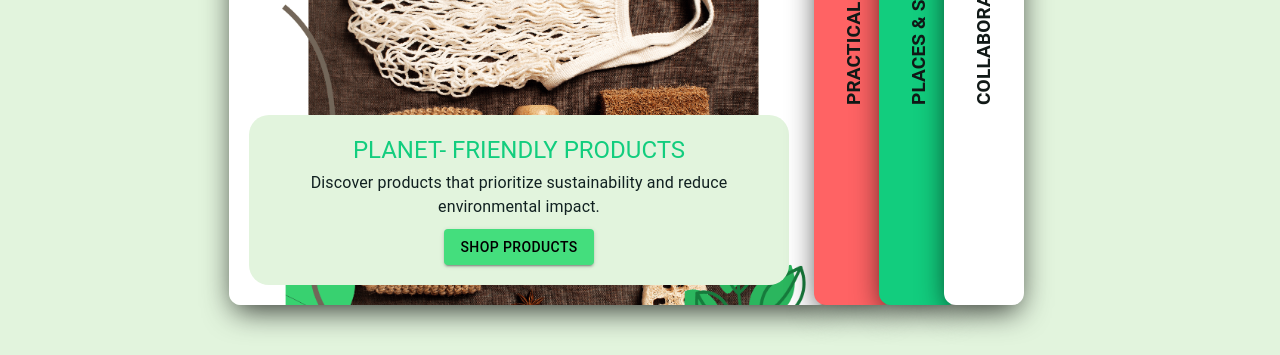
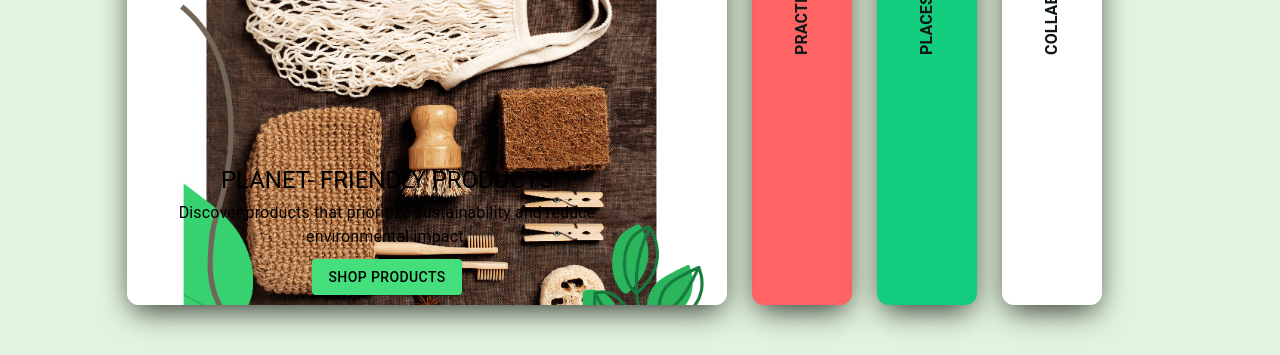
Before and after one commit to Paavan97/wibhoo-fe, a React (Vite) app: page / in a window 1280 px wide. Shown: the part 1760-2115 px from the top of the page. Built offline with nearby package versions, Linux system fonts and the light colour scheme.

Commit message:
ui changes

```diff
--- a/src/components/Footer.tsx
+++ b/src/components/Footer.tsx
@@ -1,5 +1,5 @@
 import { Box, Divider } from "@mui/material";
-import wibhooIcon from "../assets/dark 1.png";
+import wibhooIcon from "../assets/light 1.png";
 import { Link } from "react-router-dom";
 
 const Footer = () => {
--- a/src/index.css
+++ b/src/index.css
@@ -1,4 +1,24 @@
 @import url("https://fonts.googleapis.com/css2?family=Nunito:ital,wght@0,200..1000;1,200..1000&display=swap");
+
+::-webkit-scrollbar {
+  width: 12px; /* Width of the scrollbar */
+}
+
+/* Track of the scrollbar */
+::-webkit-scrollbar-track {
+  background: transparent; /* Default background color */
+}
+
+/* Thumb (the part that you can drag) of the scrollbar */
+::-webkit-scrollbar-thumb {
+  background-color: #0de1b8; /* Light green color */
+  border-radius: 10px; /* Rounded edges */
+}
+
+/* Thumb when hovered */
+::-webkit-scrollbar-thumb:hover {
+  background-color: #8bc34a; /* Slightly darker shade of green */
+}
 
 #root {
   font-family: "Nunito", sans-serif;
--- a/src/pages/fourpillar/Service.tsx
+++ b/src/pages/fourpillar/Service.tsx
@@ -243,7 +243,7 @@ const Service = () => {
               </Box>
               <Typography
                 sx={{
-                  color: "#112121",
+                  color: "white",
                   fontSize: { xs: "1.5em", md: "1.2em" },
                   margin: "0px",
                   textAlign: { xs: "center", md: "left" },
@@ -375,7 +375,7 @@ const Service = () => {
               >
                 {item.value}
               </Box>
-              <Box sx={{ color: "#112121", fontSize: "18px" }}>
+              <Box sx={{ color: "white", fontSize: "18px" }}>
                 {item.description}
               </Box>
             </Grid>
--- a/src/views/ProductsFooter/ProductCategories.tsx
+++ b/src/views/ProductsFooter/ProductCategories.tsx
@@ -56,7 +56,7 @@ const ProductCategories = () => {
             backgroundPosition: "center",
           }}
         >
-          <Card
+          <Box
             sx={{
               width: "100%",
               height: "100%",
@@ -110,7 +110,7 @@ const ProductCategories = () => {
                 Shop Now
               </Button>
             </CardContent>
-          </Card>
+          </Box>
         </Box>
       ))}
     </Box>
--- a/src/views/ProductsFooter/SeviceCategories.tsx
+++ b/src/views/ProductsFooter/SeviceCategories.tsx
@@ -82,7 +82,7 @@ const ServiceCategories = () => {
             backgroundPosition: "center",
           }}
         >
-          <Card
+          <Box
             sx={{
               width: "100%",
               height: "100%",
@@ -143,7 +143,7 @@ const ServiceCategories = () => {
                 Access It
               </Button>
             </CardContent>
-          </Card>
+          </Box>
         </Box>
       ))}
     </Box>
--- a/src/views/home/Carousel.tsx
+++ b/src/views/home/Carousel.tsx
@@ -1,11 +1,11 @@
 import React from "react";
 import {
-  Radio,
-  RadioGroup,
-  FormControlLabel,
   Box,
   Typography,
   Button,
+  RadioGroup,
+  FormControlLabel,
+  Radio,
 } from "@mui/material";
 import { styled } from "@mui/system";
 import one from "../../assets/Home/carosuel1.png";
@@ -13,22 +13,7 @@ import two from "../../assets/Home/carosuel2.png";
 import three from "../../assets/Home/carosuel3.png";
 import four from "../../assets/Home/carosuel4.png";
 
-interface CardProps {
-  checked?: boolean;
-  image: string;
-  bgColor: string;
-  zIndex: number; // Added zIndex for layering effect
-}
-
-interface DescriptionProps {
-  checked?: boolean;
-}
-
-interface TitleProps {
-  checked?: boolean;
-}
-
-const Wrapper = styled("div")({
+const Wrapper = styled(Box)({
   width: "100%",
   height: "100vh",
   display: "flex",
@@ -36,82 +21,65 @@ const Wrapper = styled("div")({
   justifyContent: "center",
 });
 
-const Container = styled(Box)(() => ({
-  height: "100%",
-  width: "100%",
+const Container = styled(Box)({
   display: "flex",
   flexDirection: "row",
-  justifyContent: "center",
   alignItems: "center",
-  position: "relative", // Changed to relative for proper layering
-}));
+  position: "relative",
+  width: "80%",
+  height: "100%",
+});
 
-const Card = styled(Box, {
-  shouldForwardProp: (prop) =>
-    prop !== "checked" &&
-    prop !== "image" &&
-    prop !== "bgColor" &&
-    prop !== "zIndex",
-})<CardProps>(({ checked, image, bgColor, zIndex }) => ({
-  width: checked ? "600px" : "80px",
+const Card = styled(Box)<{ checked?: boolean; image: string; bgColor: string }>(
+  ({ checked, image, bgColor }) => ({
+    width: checked ? "600px" : "100px",
     height: "600px",
     borderRadius: ".75rem",
     backgroundSize: "cover",
     cursor: "pointer",
     overflow: "hidden",
-  margin: "0 -10px", // Overlapping effect
+    margin: "0 10px",
     display: "flex",
     alignItems: "flex-end",
-  transition: ".6s cubic-bezier(.28,-0.03,0,.99)",
+    transition: "width 0.6s cubic-bezier(.28,-0.03,0,.99)",
     boxShadow: "0px 10px 30px -5px rgba(0,0,0,0.8)",
     backgroundImage: checked ? `url(${image})` : "none",
     backgroundColor: checked ? "transparent" : bgColor,
     position: "relative",
-  zIndex, // Layering effect
-}));
+    zIndex: checked ? 10 : 1,
+  })
+);
 
-const Row = styled(Box)(() => ({
-  color: "#112121",
-  display: "flex",
-  flexDirection: "row",
-}));
-
-const Description = styled(Box, {
-  shouldForwardProp: (prop) => prop !== "checked",
-})<DescriptionProps>(({ checked }) => ({
-  display: "flex",
-  justifyContent: "center",
-  flexDirection: "column",
-  overflow: "hidden",
-  height: "150px",
-  width: "520px",
-  opacity: checked ? 1 : 0,
-  transform: checked ? "translateY(0)" : "translateY(30px)",
-  transitionDelay: ".3s",
-  transition: "all .3s ease",
-}));
-
-const Title = styled(Typography, {
-  shouldForwardProp: (prop) => prop !== "checked",
-})<TitleProps>(({ checked }) => ({
+const Title = styled(Typography)<{ checked?: boolean }>(({ checked }) => ({
   position: "absolute",
-  top: "60%",
+  top: "50%",
   left: "50%",
   transform: checked
-    ? "translate(-50%, -50%) rotate(0)"
+    ? "translate(-50%, -50%)"
     : "translate(-50%, -50%) rotate(270deg)",
   color: checked ? "transparent" : "#111917",
   fontWeight: "bold",
   textTransform: "uppercase",
-  textAlign: "left",
+  textAlign: "center",
   width: "100%",
-  whiteSpace: "nowrap", // Prevent text from wrapping
+  whiteSpace: "nowrap",
+}));
+
+const Description = styled(Box)<{ checked?: boolean }>(({ checked }) => ({
+  display: "flex",
+  flexDirection: "column",
+  justifyContent: "center",
+  alignItems: "center",
+  width: "520px",
+  height: "150px",
+  opacity: checked ? 1 : 0,
+  transform: checked ? "translateY(0)" : "translateY(30px)",
+  transition: "all 0.3s ease",
 }));
 
 const descriptions = [
   {
     id: "c1",
-    icon: "1",
     title: "Planet- Friendly Products",
     text: "Discover products that prioritize sustainability and reduce environmental impact.",
     image: one,
@@ -120,7 +88,6 @@ const descriptions = [
   },
   {
     id: "c2",
-    icon: "2",
     title: "Practical Services",
     text: "Access sustainable services designed to simplify your eco-friendly routines.",
     image: two,
@@ -129,16 +96,14 @@ const descriptions = [
   },
   {
     id: "c3",
-    icon: "3",
     title: "Places & Spaces",
     text: "Find sustainable destinations where you can connect & rejuvenate.",
     image: three,
-    bgColor: "#12CD7E ",
+    bgColor: "#12CD7E",
     bName: "Discover Places",
   },
   {
     id: "c4",
-    icon: "4",
     title: "Collaborative Communities",
     text: "Join vibrant communities and Events dedicated to conscious living.",
     image: four,
@@ -158,7 +123,7 @@ const Carousel = () => {
           onChange={(e) => setSelected(e.target.value)}
           row
         >
-          {descriptions.map((desc, index) => (
+          {descriptions.map((desc) => (
             <FormControlLabel
               key={desc.id}
               value={desc.id}
@@ -168,43 +133,19 @@ const Carousel = () => {
                   image={desc.image}
                   checked={selected === desc.id}
                   bgColor={desc.bgColor}
-                  zIndex={index + 1} // Layering effect
                 >
-                  <Title
-                    checked={selected === desc.id}
-                    width="100%"
-                    fontSize="19px"
-                  >
-                    {desc.title}
-                  </Title>
+                  <Title checked={selected === desc.id}>{desc.title}</Title>
                   {selected === desc.id && (
-                    <Row
-                      sx={{
-                        backgroundColor: "#E2F4DD",
-                        borderRadius: "20px",
-                        marginLeft: "20px",
-                        marginBottom: "20px",
-                        padding: "10px",
-                      }}
-                    >
                     <Description checked={selected === desc.id}>
                       <Typography
                         variant="h5"
-                          sx={{
-                            textTransform: "uppercase",
-                            textAlign: "center",
-                            color: "#12CD7E",
-                          }}
+                        sx={{ textTransform: "uppercase", textAlign: "center" }}
                       >
                         {desc.title}
                       </Typography>
                       <Typography
                         variant="body1"
-                          sx={{
-                            paddingTop: "5px",
-                            textAlign: "center",
-                            color: "#112121",
-                          }}
+                        sx={{ paddingTop: "5px", textAlign: "center" }}
                       >
                         {desc.text}
                       </Typography>
@@ -213,18 +154,14 @@ const Carousel = () => {
                         color="primary"
                         sx={{
                           marginTop: "10px",
-                            alignSelf: "center",
                           backgroundColor: "rgb(68, 222, 125)",
                           color: "black",
-                            "&:hover": {
-                              backgroundColor: "#112121",
-                            },
+                          "&:hover": { backgroundColor: "#112121" },
                         }}
                       >
                         {desc.bName}
                       </Button>
                     </Description>
-                    </Row>
                   )}
                 </Card>
               }
```
Also changed, not shown: src/pages/Communities.tsx (+10 -12 lines), src/pages/Home.tsx (+5 -5 lines), src/pages/HowWeOnBoard.tsx (+16 -16 lines), src/pages/Places.tsx (+16 -8 lines), src/pages/WhatIsWibhoo.tsx (+6 -6 lines), src/pages/fourpillar/Products.tsx (+3 -8 lines), src/assets/light 1.png (added). Lines whose indentation alone changed are shown as unchanged.
